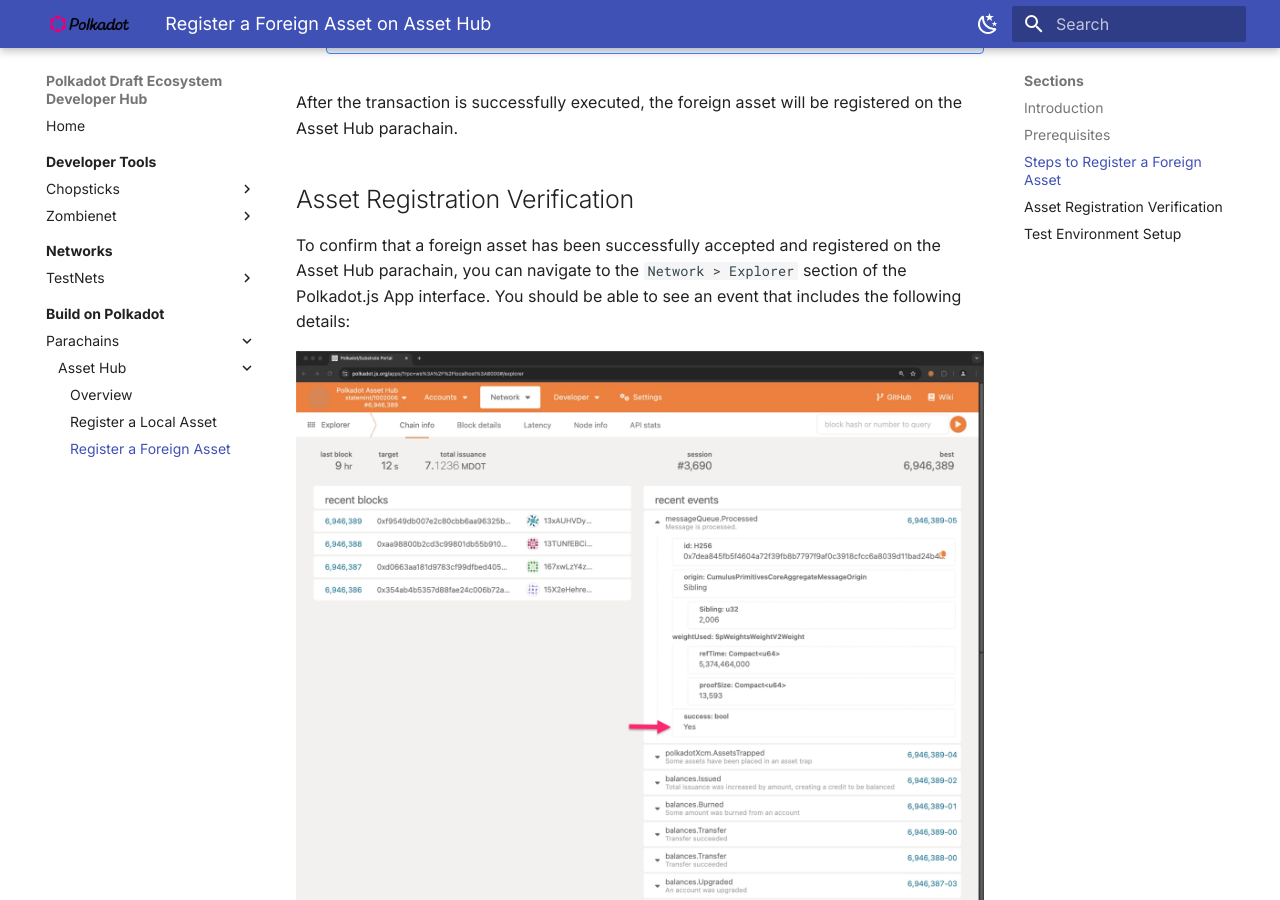
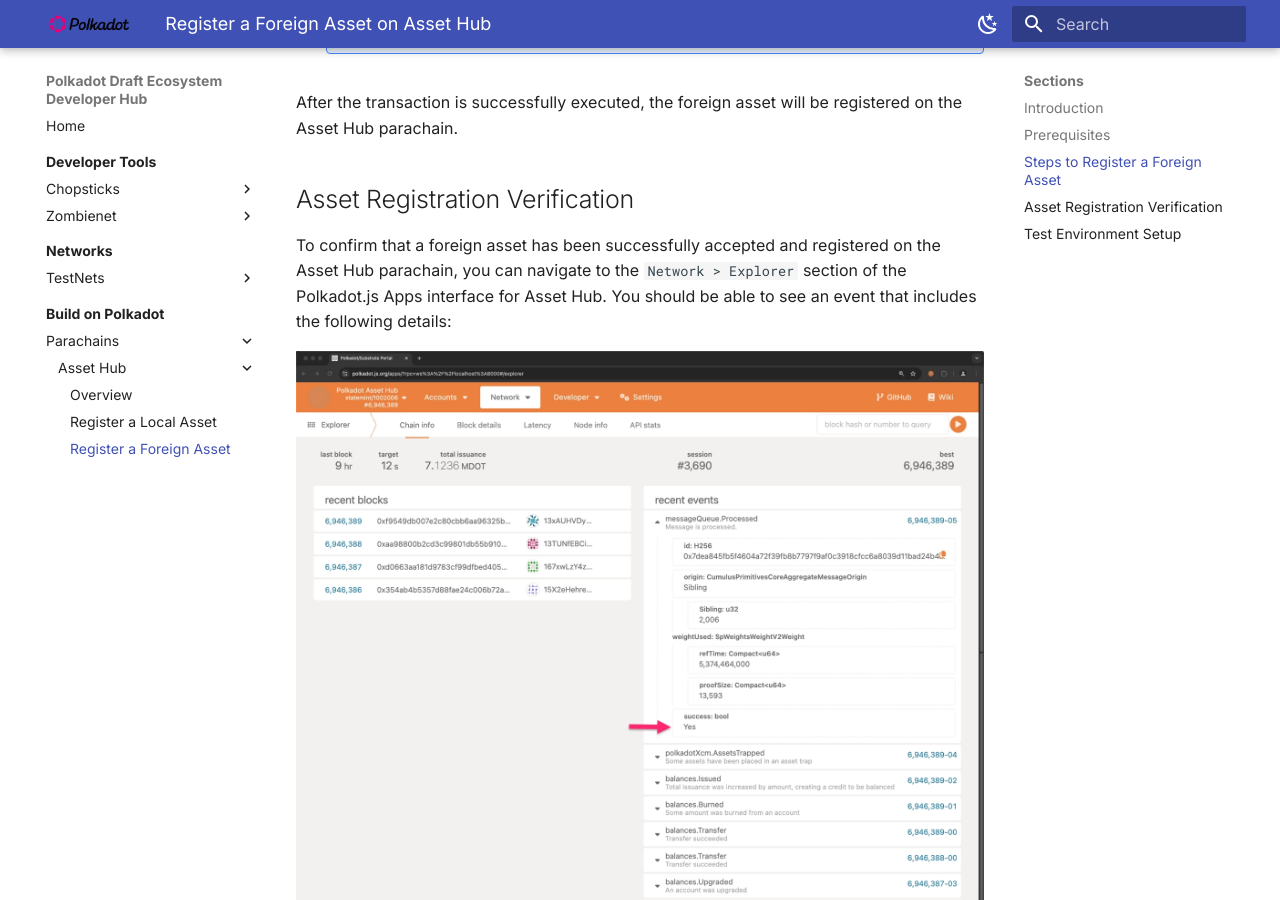
Before and after one commit to papermoonio/polkadot-ecosystem-docs-draft, an MkDocs documentation site: the page built from docs/build-on-polkadot/parachains/asset-hub/register-a-foreign-asset.md, in a window 1280 px wide and 900 px high, scrolled down 5484 px. Built offline with MkDocs 1.6.1 and Material for MkDocs 9.7.7, drawn with Linux system fonts in a browser that asks for light colours.

Commit message:
Update docs/build-on-polkadot/parachains/asset-hub/register-a-foreign-asset.md
Co-authored-by: Erin Shaben <eshaben@icloud.com>

```diff
--- a/docs/build-on-polkadot/parachains/asset-hub/register-a-foreign-asset.md
+++ b/docs/build-on-polkadot/parachains/asset-hub/register-a-foreign-asset.md
@@ -88,7 +88,7 @@
 
 ## Asset Registration Verification
 
-To confirm that a foreign asset has been successfully accepted and registered on the Asset Hub parachain, you can navigate to the `Network > Explorer` section of the Polkadot.js App interface. You should be able to see an event that includes the following details:
+To confirm that a foreign asset has been successfully accepted and registered on the Asset Hub parachain, you can navigate to the `Network > Explorer` section of the Polkadot.js Apps interface for Asset Hub. You should be able to see an event that includes the following details:
 
 ![Asset registration event](/polkadot-ecosystem-docs-draft/images/building-on-polkadot/parachains/asset-hub/register-a-foreign-asset/register-a-foreign-asset-6.webp)
 
```
